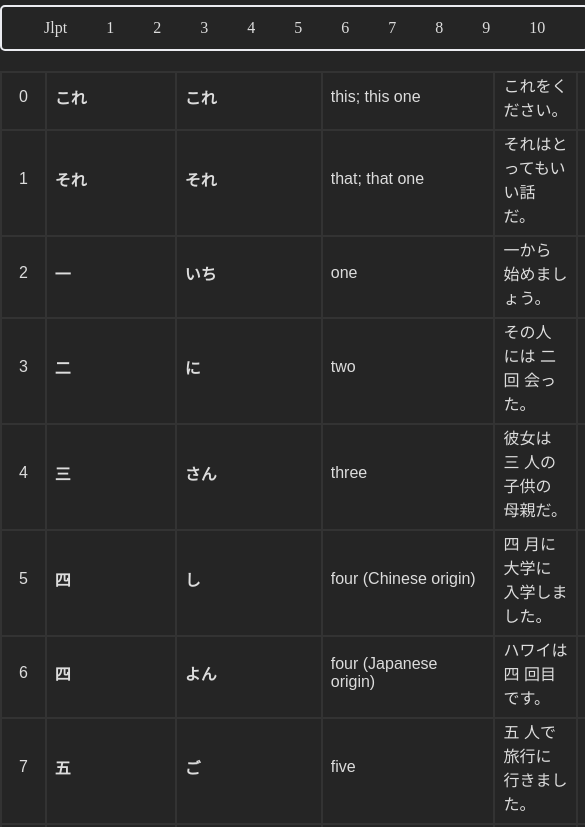
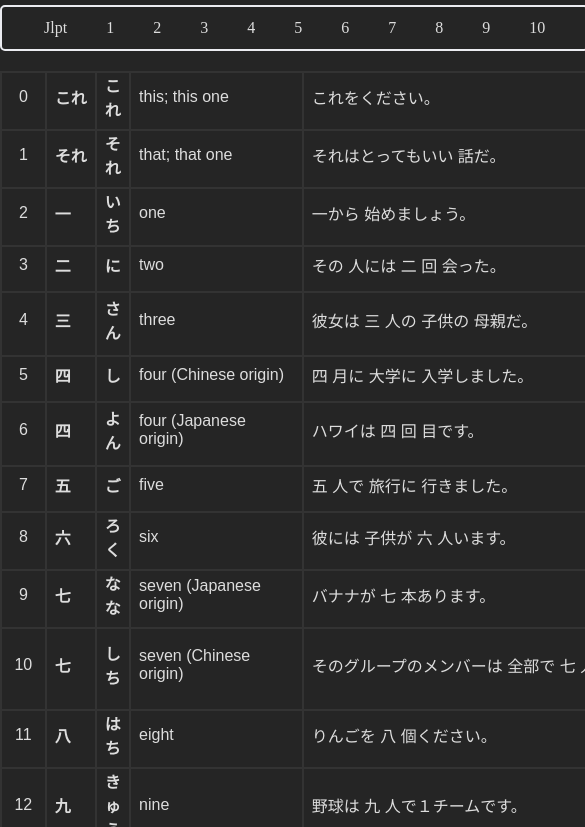
Before and after one commit to Zhariel/zhariel.github.io, a plain HTML site: page index.html in a window 390 px wide. Shown: the top 827 px of the page, 585 px wide, since content can reach past the window. Drawn offline with Linux system fonts and the light colour scheme.

Commit message:
fix mobile scaling

```diff
--- a/style.css
+++ b/style.css
@@ -19,22 +19,31 @@ th {
 td:nth-child(1) {
     text-align: center;
     width: 3em;
+    max-width: 5%;
 }
 
 td:nth-child(2) {
     font-weight: bold;
-    white-space: nowrap;
     width: 6.5em;
+    max-width: 5%;
 }
 
 td:nth-child(3) {
     font-weight: bold;
-    white-space: nowrap;
     width: 6.5em;
+    max-width: 5%;
 }
 
 td:nth-child(4) {
     width: 16em;
+    max-width: 5%;
+    text-wrap: wrap;
+}
+
+td:nth-child(5) {
+    width: 16em;
+    min-width: 15%;
+    text-wrap: nowrap;
 }
 
 tr:hover {
@@ -118,8 +127,6 @@ ul {
             padding: 0;
             background: #0373fc;
             border: 2px solid #0d327a;
-            /* border-right: 2px solid #C9AAF7;
-            border-bottom: 2px solid #C9AAF7; */
             border-radius: 5px;
             transition: opacity 0.2s, visibility 0.2s;
 
```
